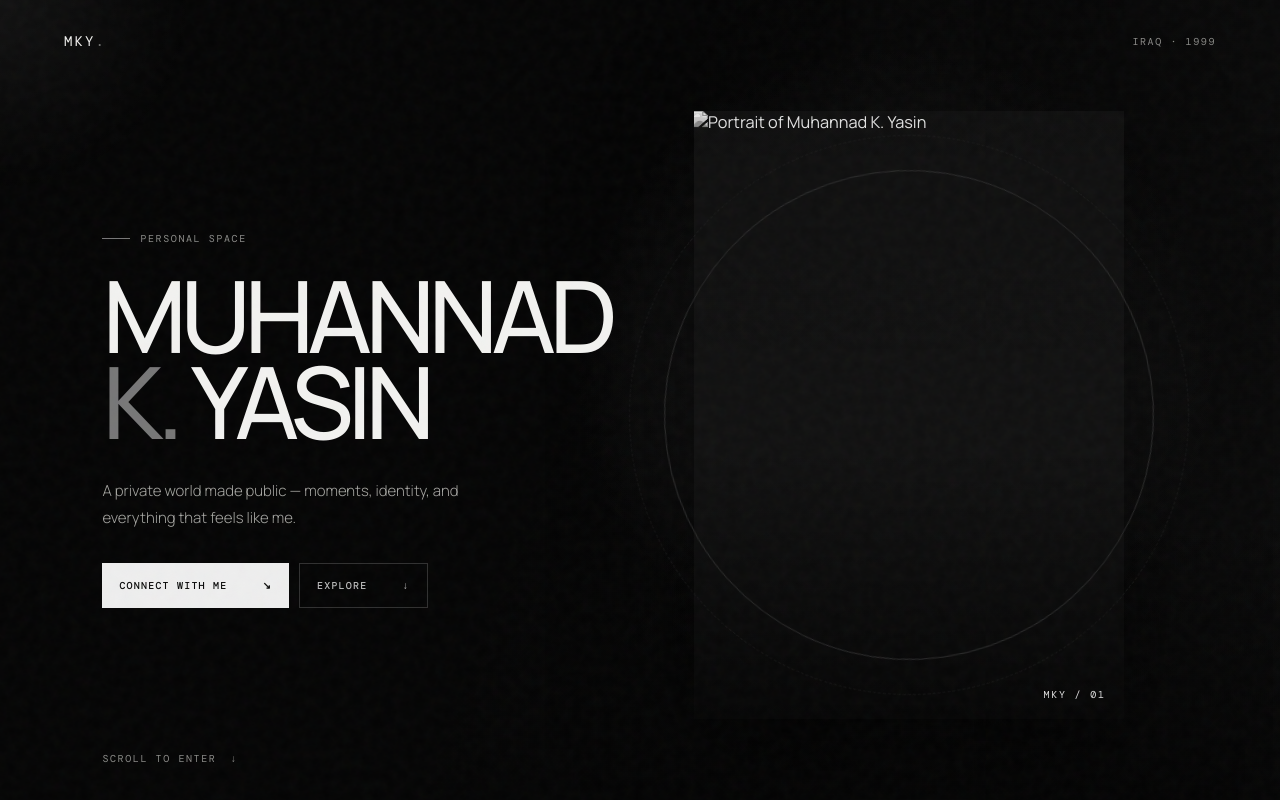
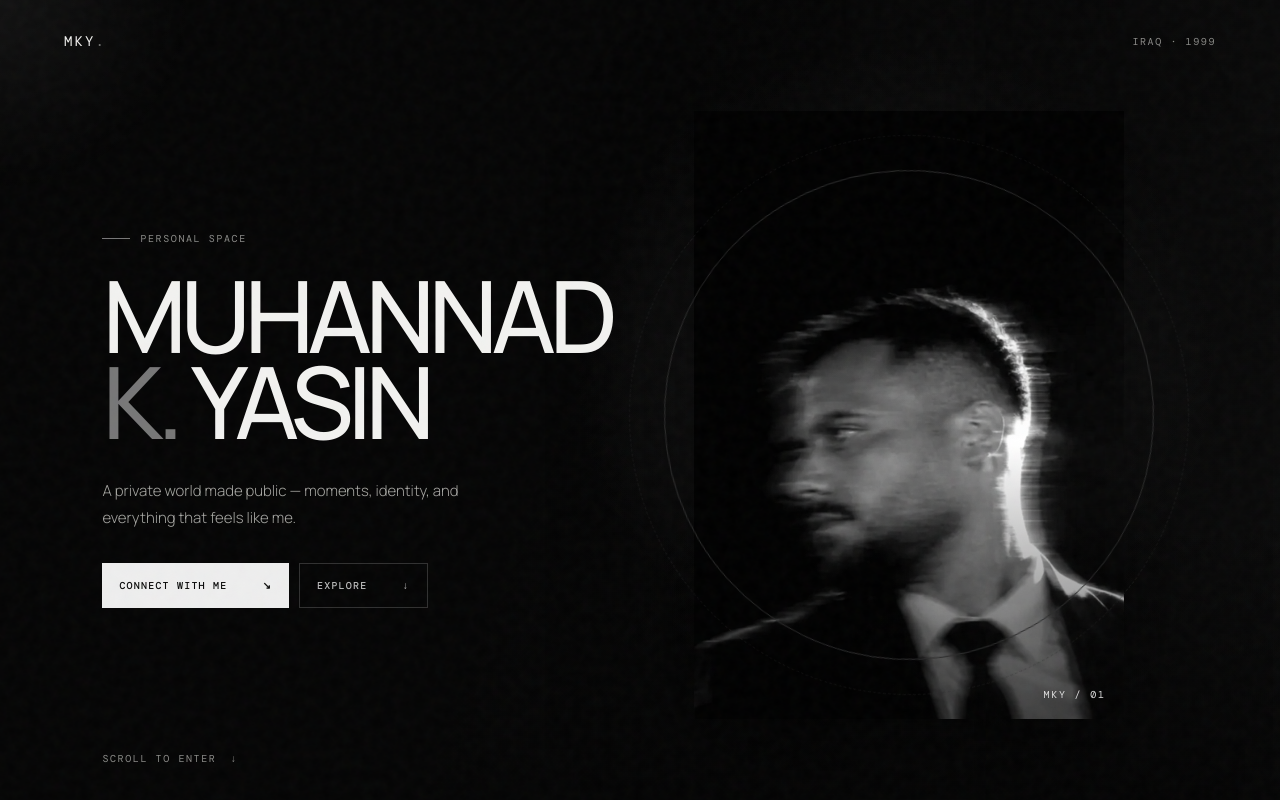
Before and after one commit to 3i9h/3i9h.github.io, a plain HTML site: page index.html in a window 1280 px wide. Shown: the top 800 px of the page. Drawn offline with nearby package versions, Linux system fonts and the light colour scheme; a script that the page names is missing.

Commit message:
Update image source path for portrait

```diff
--- a/index.html
+++ b/index.html
@@ -34,7 +34,7 @@
 
       <div class="portrait-wrap">
         <div class="portrait-frame">
-          <img src="assets/portrait.jpg" alt="Portrait of Muhannad K. Yasin">
+          <img src="/portrait.jpg" alt="Portrait of Muhannad K. Yasin">
           <div class="portrait-label">MKY / 01</div>
         </div>
         <div class="orbit orbit-a"></div>
```
